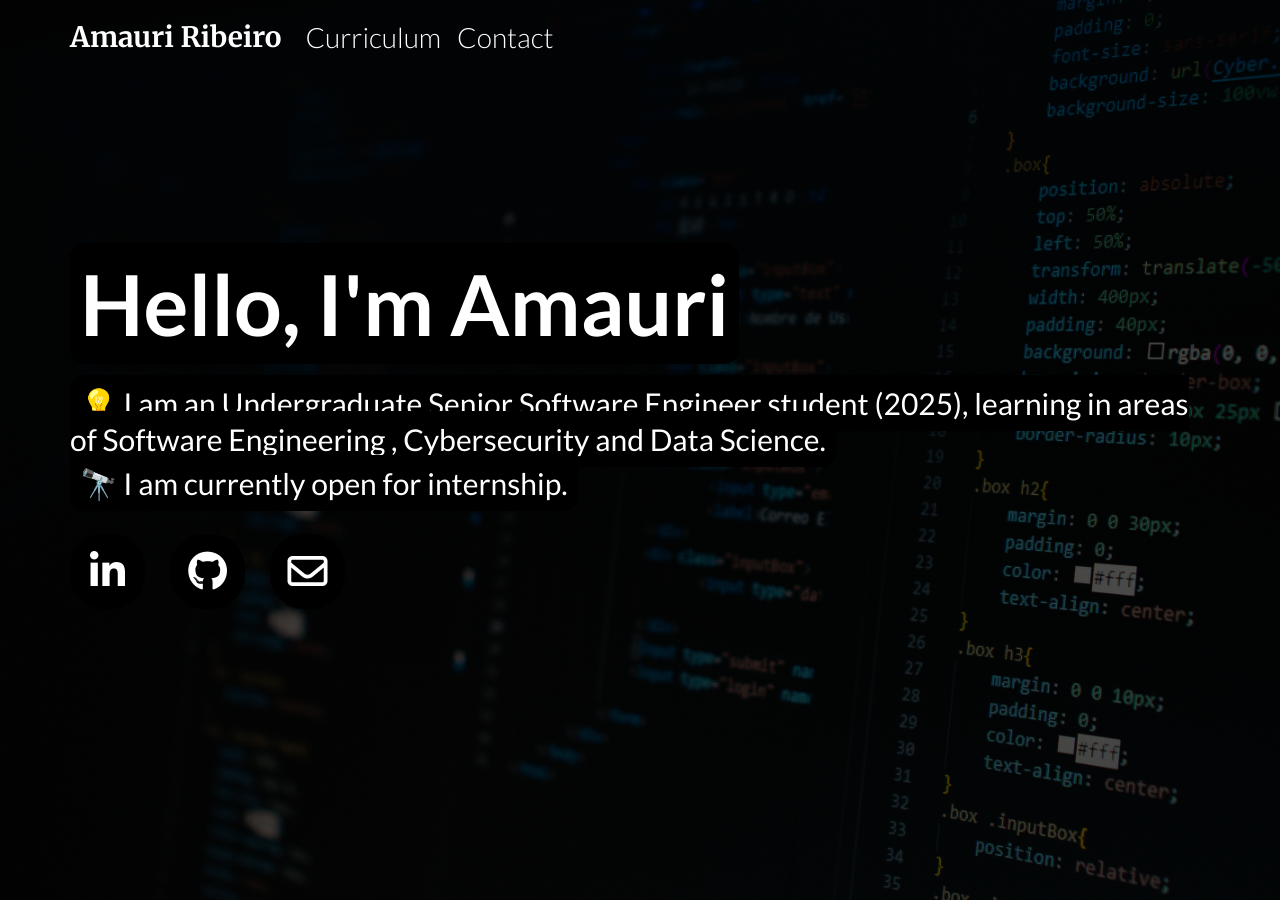
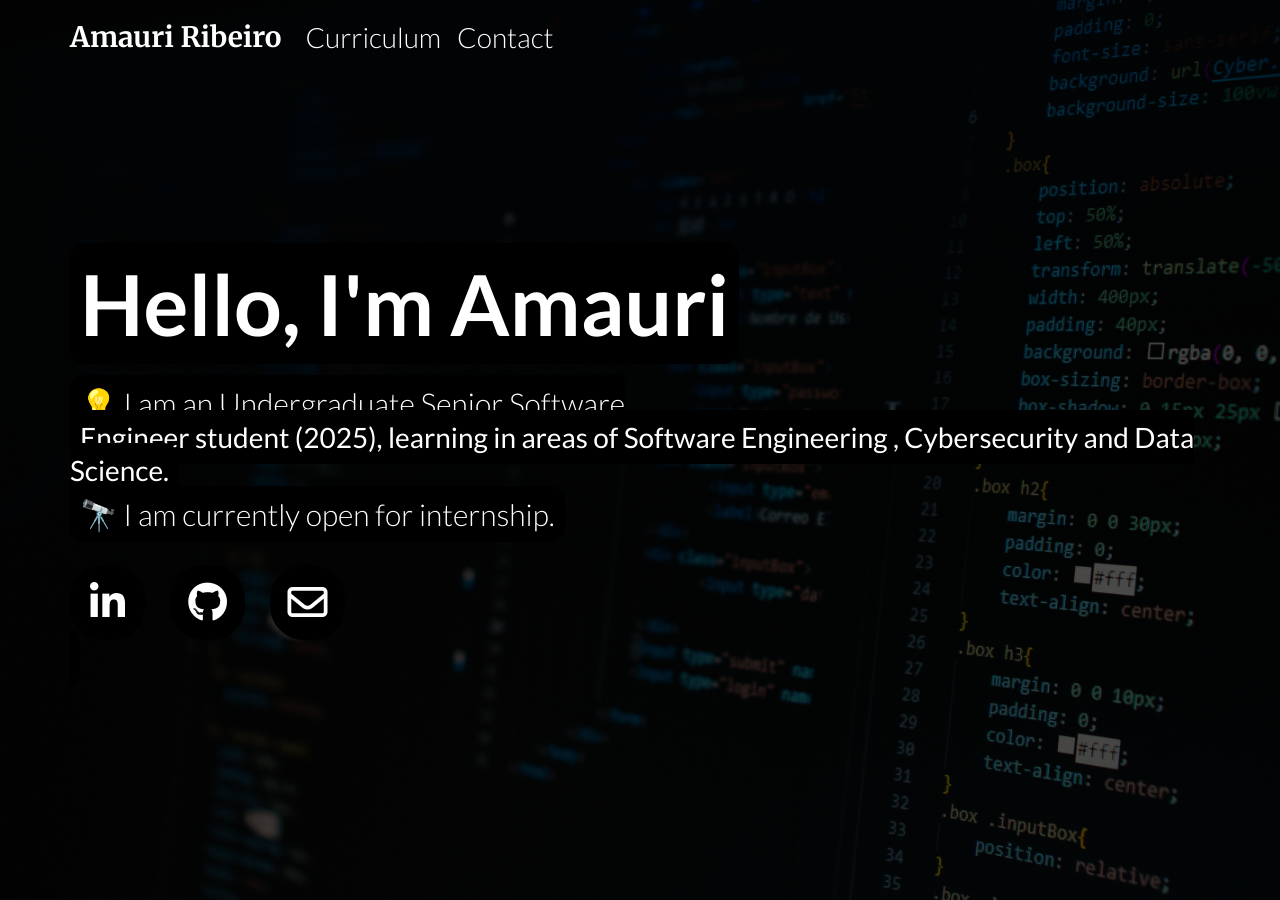
Before and after one commit to Ribeirosk8/ribeirosk8.github.io, a Jekyll site: the page built from index.html, in a window 1280 px wide. Built offline with Jekyll 4.4.1, drawn with Linux system fonts in a browser that asks for light colours; nearby versions of some CDN libraries.

Commit message:
Update index.html

```diff
--- a/index.html
+++ b/index.html
@@ -25,7 +25,7 @@ layout: default
 
     .description {
         font-size: 30px;
-        font-weight: initial;
+        font-weight: inherit;
     }
 
     .social-button {
@@ -62,9 +62,8 @@ layout: default
 
 <div class="header">
     <h1 class="name"><span>Hello, I'm Amauri</span></h1>
-    <h3 class="description"><span>💡 I am an Undergraduate Senior Software Engineer student (2025), learning in areas of Software
-
-        Engineering , Cybersecurity and Data Science.</span></h4>
+    <h3 class="description"><span>💡 I am an Undergraduate Senior Software <h3><span>Engineer student (2025), learning in areas of Software
+Engineering , Cybersecurity and Data Science.</span></h4>
 
     <h3 class="description"><span>🔭 I am currently open for internship.</span></h4>
         <div class="d-flex">
```
